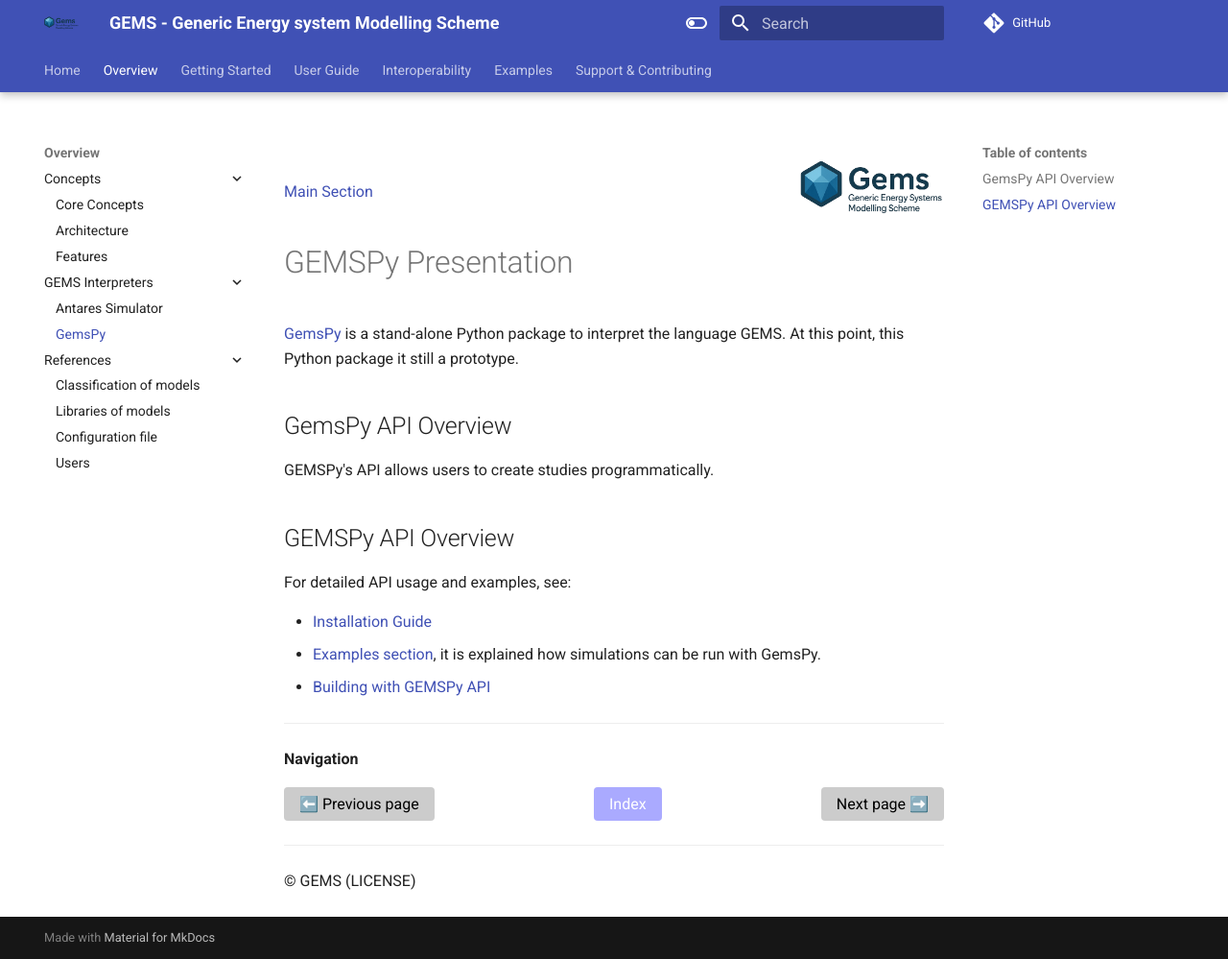
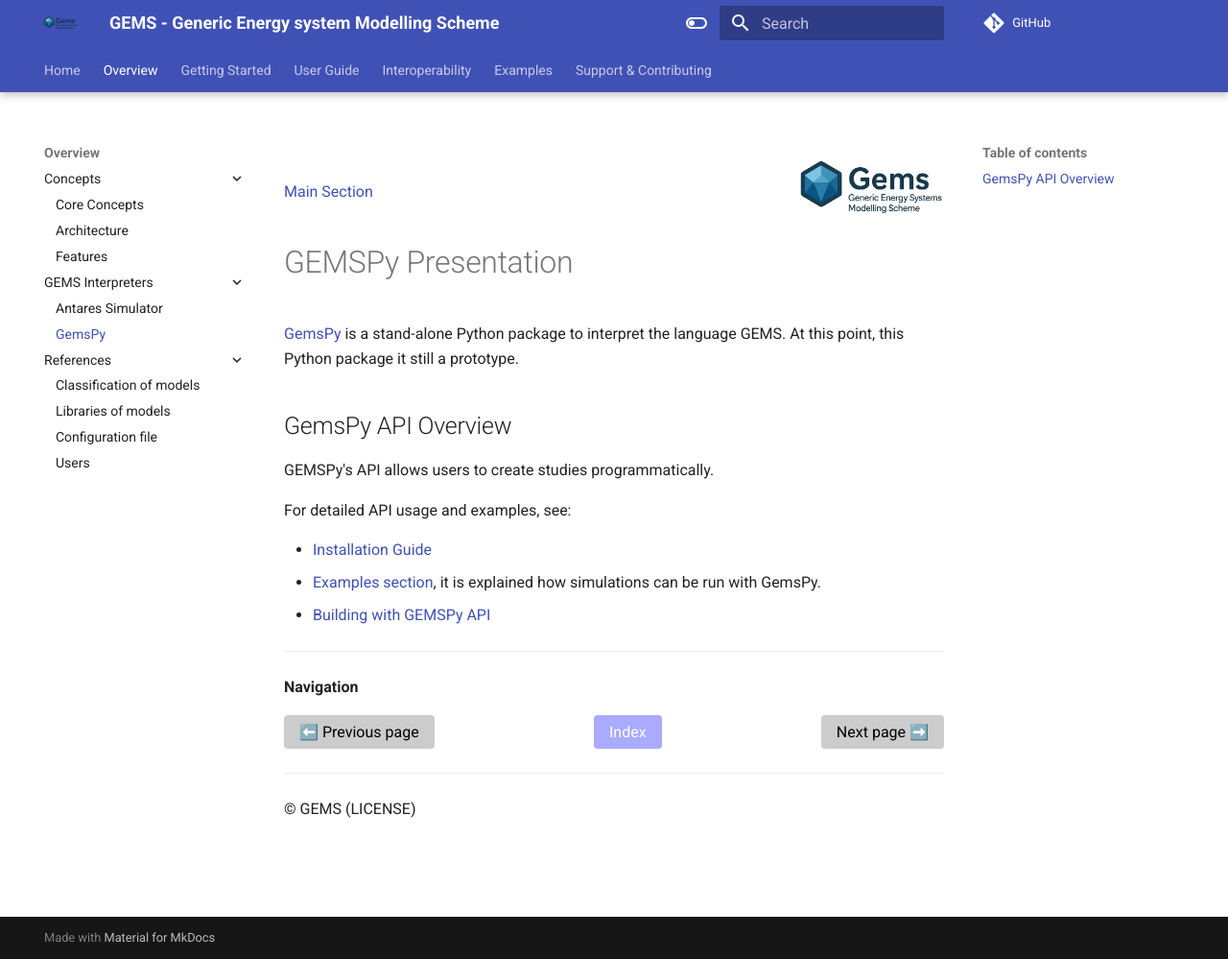
Before and after one commit to AntaresSimulatorTeam/GEMS, an MkDocs documentation site: the page built from doc/1_Overview/GEMS Interpreters/1_gemspy.md, in a window 1280 px wide and 999 px high. Shown: the whole window at 96% size. Built offline with MkDocs 1.6.1 and Material for MkDocs 9.7.7, drawn with Linux system fonts in a browser that asks for light colours; comment, search, counter and statistics services are not loaded.

Commit message:
delelete redundancy

```diff
--- a/doc/1_Overview/GEMS Interpreters/1_gemspy.md
+++ b/doc/1_Overview/GEMS Interpreters/1_gemspy.md
@@ -14,8 +14,6 @@
 ## GemsPy API Overview
 
 GEMSPy's API allows users to create studies programmatically.
-## GEMSPy API Overview
-
 
 For detailed API usage and examples, see:
 
```
